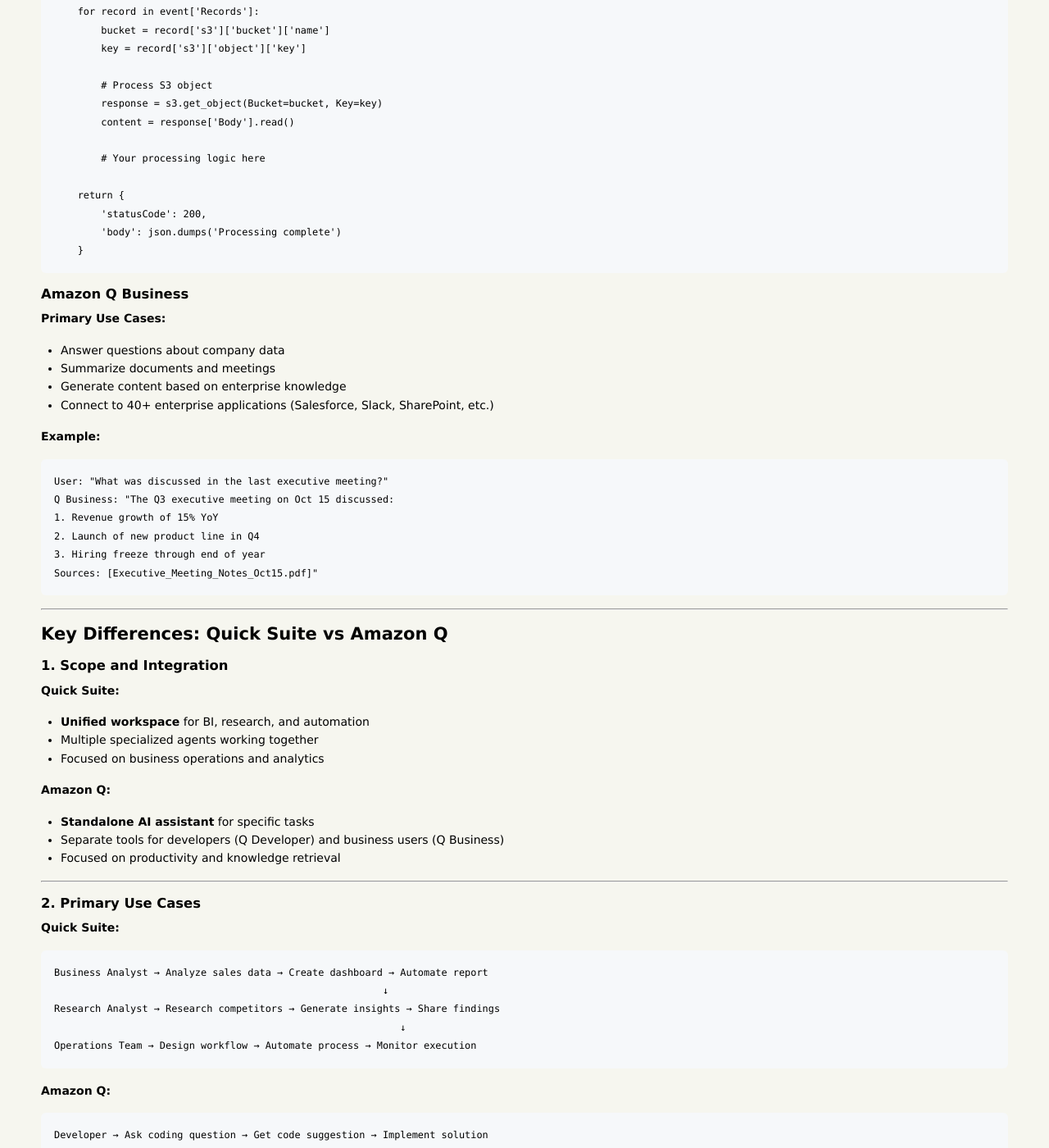
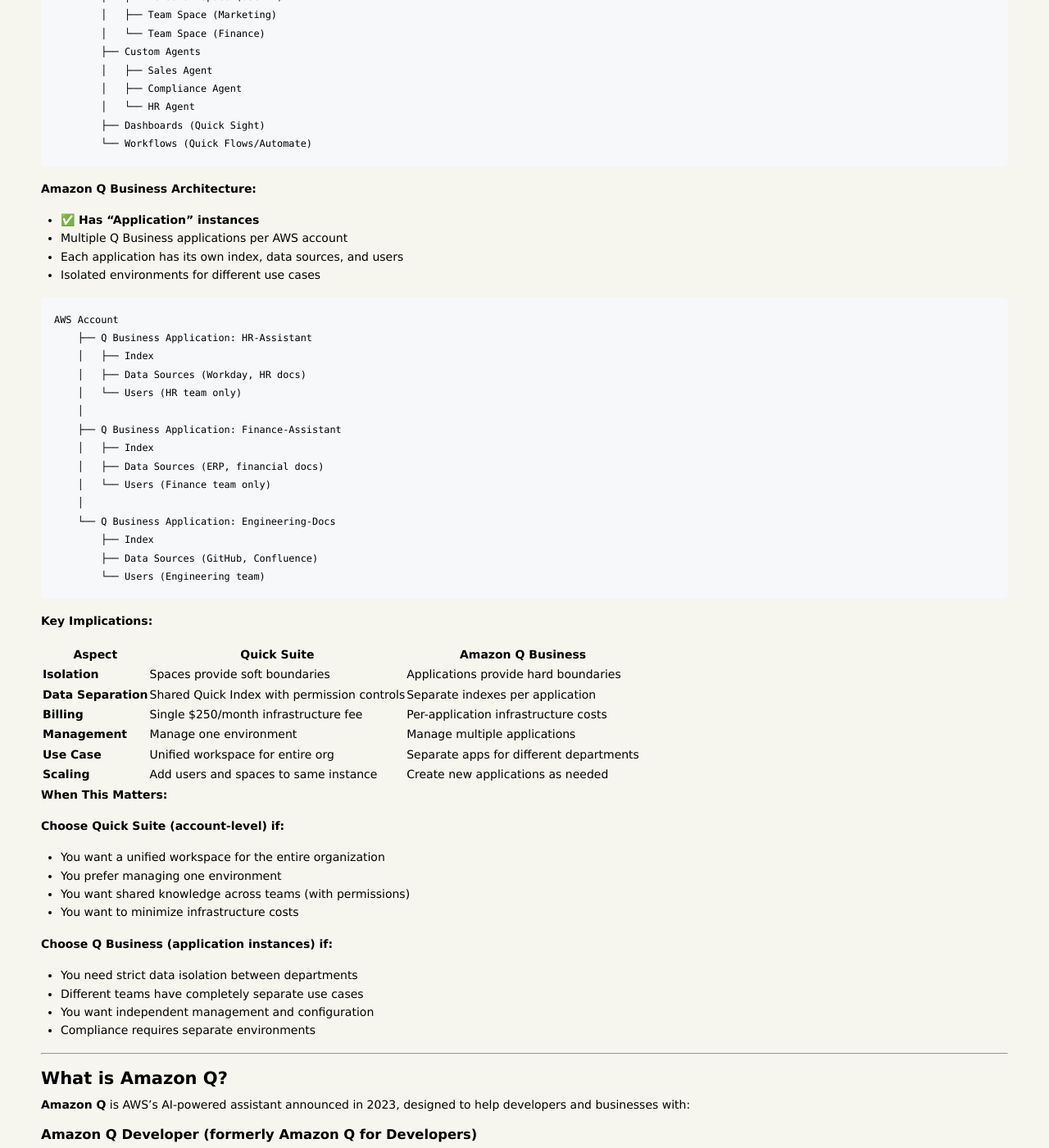
Before and after one commit to JKevinXu/github-blog, a Jekyll site: the page built from _posts/2025-10-20-amazon-quick-suite-vs-amazon-q.md, in a window 1280 px wide and 1400 px high, scrolled down 9451 px. Shown: the whole window at 82% size. Built offline with Jekyll 4.4.1, drawn with Linux system fonts in a browser that asks for light colours; some of the changed text lies outside the part shown.

Commit message:
Add Quick Suite architecture explanation: account-level vs application instances, and Quick Flows execution limits

````diff
--- a/_posts/2025-10-20-amazon-quick-suite-vs-amazon-q.md
+++ b/_posts/2025-10-20-amazon-quick-suite-vs-amazon-q.md
@@ -142,6 +142,12 @@
 - Report generation and distribution
 - Data synchronization between systems
 - Alert and notification automation
+
+**Quick Flows Limits:**
+- ⚠️ **Maximum 35 steps per flow**
+- ⏱️ **No explicit execution time limit** (controlled by agent hours quota)
+- 💰 **Consumes agent hours** from your subscription allowance
+- 🔄 For longer/more complex workflows, use **Quick Automate** instead
 
 **More Quick Flows Examples:**
 
@@ -417,6 +423,85 @@
 - Built-in insights agent for general queries
 - Custom agents for specific departments (sales, compliance, HR)
 - Configured with business context and expertise
+
+---
+
+### Architecture: Account-Level vs Application Instances
+
+**Important Distinction:**
+
+**Quick Suite Architecture:**
+- ❌ **No "application instance" concept**
+- **Account-level service** - One Quick Suite per AWS account
+- Organization through **Spaces** (workspaces) and **custom agents**
+- Shared Quick Index across the entire account
+- All users in the account share the same Quick Suite environment
+
+```
+AWS Account
+    └── Quick Suite (single instance)
+        ├── Quick Index (shared knowledge base)
+        ├── Spaces
+        │   ├── Personal Space (User A)
+        │   ├── Personal Space (User B)
+        │   ├── Team Space (Marketing)
+        │   └── Team Space (Finance)
+        ├── Custom Agents
+        │   ├── Sales Agent
+        │   ├── Compliance Agent
+        │   └── HR Agent
+        ├── Dashboards (Quick Sight)
+        └── Workflows (Quick Flows/Automate)
+```
+
+**Amazon Q Business Architecture:**
+- ✅ **Has "Application" instances**
+- Multiple Q Business applications per AWS account
+- Each application has its own index, data sources, and users
+- Isolated environments for different use cases
+
+```
+AWS Account
+    ├── Q Business Application: HR-Assistant
+    │   ├── Index
+    │   ├── Data Sources (Workday, HR docs)
+    │   └── Users (HR team only)
+    │
+    ├── Q Business Application: Finance-Assistant
+    │   ├── Index
+    │   ├── Data Sources (ERP, financial docs)
+    │   └── Users (Finance team only)
+    │
+    └── Q Business Application: Engineering-Docs
+        ├── Index
+        ├── Data Sources (GitHub, Confluence)
+        └── Users (Engineering team)
+```
+
+**Key Implications:**
+
+| Aspect | **Quick Suite** | **Amazon Q Business** |
+|--------|----------------|----------------------|
+| **Isolation** | Spaces provide soft boundaries | Applications provide hard boundaries |
+| **Data Separation** | Shared Quick Index with permission controls | Separate indexes per application |
+| **Billing** | Single $250/month infrastructure fee | Per-application infrastructure costs |
+| **Management** | Manage one environment | Manage multiple applications |
+| **Use Case** | Unified workspace for entire org | Separate apps for different departments |
+| **Scaling** | Add users and spaces to same instance | Create new applications as needed |
+
+**When This Matters:**
+
+**Choose Quick Suite (account-level) if:**
+- You want a unified workspace for the entire organization
+- You prefer managing one environment
+- You want shared knowledge across teams (with permissions)
+- You want to minimize infrastructure costs
+
+**Choose Q Business (application instances) if:**
+- You need strict data isolation between departments
+- Different teams have completely separate use cases
+- You want independent management and configuration
+- Compliance requires separate environments
 
 ---
 
````
